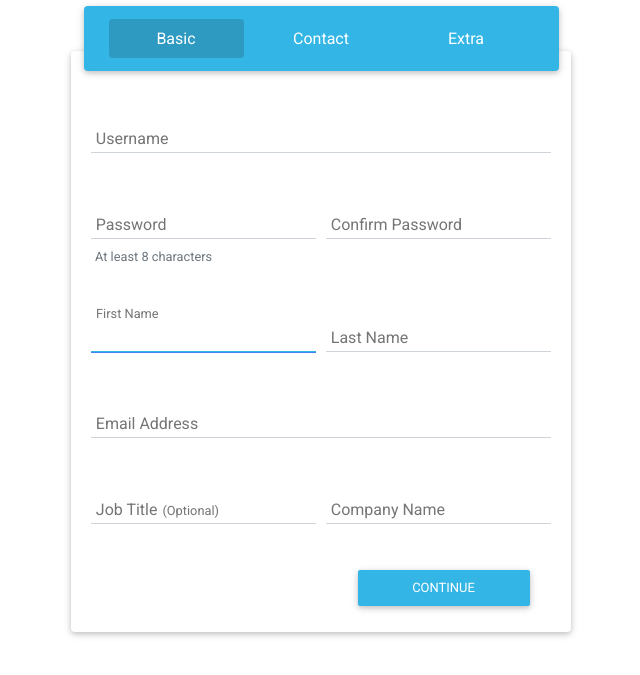
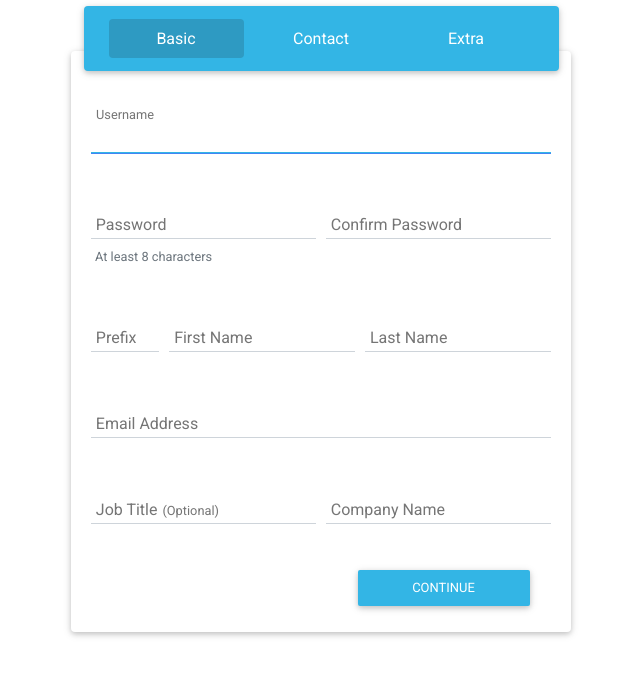
Before and after one commit to eckmLJE/euclid-create-account, a website: page index.html in a window 1280 px wide. Shown: the part 93-768 px from the top of the page, without its empty margins (319-959 px from the left). Drawn offline with nearby package versions, Linux system fonts and the light colour scheme.

Commit message:
prefix datalist

```diff
--- a/index.html
+++ b/index.html
@@ -141,7 +141,25 @@
                   </div>
                 </div>
                 <div class="form-row">
-                  <div class="col-12 col-md-6">
+                  <div class="col-12 col-md-2">
+                    <div class="md-form">
+                      <label for="prefix-input">Prefix</label>
+                      <input
+                        type="text"
+                        list="prefix-list"
+                        class="form-control form-control-sm"
+                        id="prefix-input"
+                        name="prefix"
+                      />
+                      <datalist id="prefix-list">
+                        <option name="mr">Mr.</option>
+                        <option name="ms">Ms.</option>
+                        <option name="mrs">Mrs.</option>
+                        <option name="dr">Dr.</option>
+                      </datalist>
+                    </div>
+                  </div>
+                  <div class="col-12 col-md-5">
                     <div class="md-form">
                       <label for="first-name">First Name</label>
                       <input
@@ -156,7 +174,7 @@
                       </div>
                     </div>
                   </div>
-                  <div class="col-12 col-md-6">
+                  <div class="col-12 col-md-5">
                     <div class="md-form">
                       <label for="last-name">Last Name</label>
                       <input
--- a/index.js
+++ b/index.js
@@ -1,8 +1,4 @@
-var stepOneCard = $("#basic-information-card");
-var stepTwoCard = $("#contact-information-card");
-var stepThreeCard = $("#extra-card");
-
-// Password Validation
+// Password Match Validation
 var password = document.querySelector("#password-input");
 var passwordConfirm = document.querySelector("#password-confirm-input");
 
@@ -37,7 +33,11 @@ function validateStepTwoInfoSubmit(e) {
     : e.currentTarget.classList.add("was-validated");
 }
 
-// Checkout Navigation
+// Navigation
+
+var stepOneCard = $("#basic-information-card");
+var stepTwoCard = $("#contact-information-card");
+var stepThreeCard = $("#extra-card");
 
 $("#step-two-back-button").click(stepTwoBackToThree); // No validation for navigating backwards
 $("#step-three-back-button").click(stepThreeBackToOne); // No validation for navigating backwards
@@ -131,10 +131,10 @@ function cleaveSetCvvAndCardPattern(type) {
   $(ccSelector).addClass("text-info");
 }
 
-// Initialization
+// Initialize
 
 function initialize() {
-  $("#first-name").focus();
+  $("#username-input").focus();
 }
 
 $(initialize);
```
